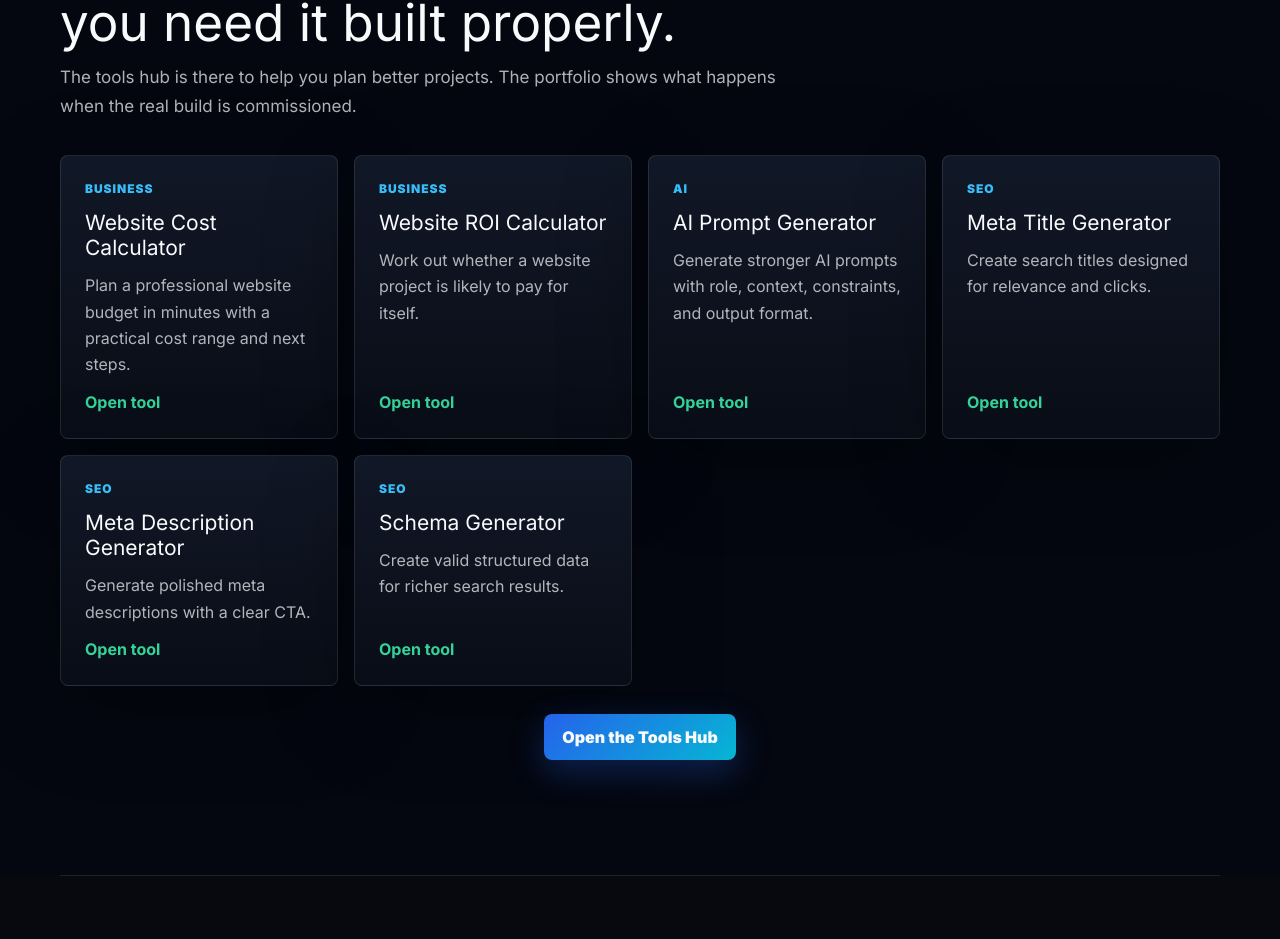
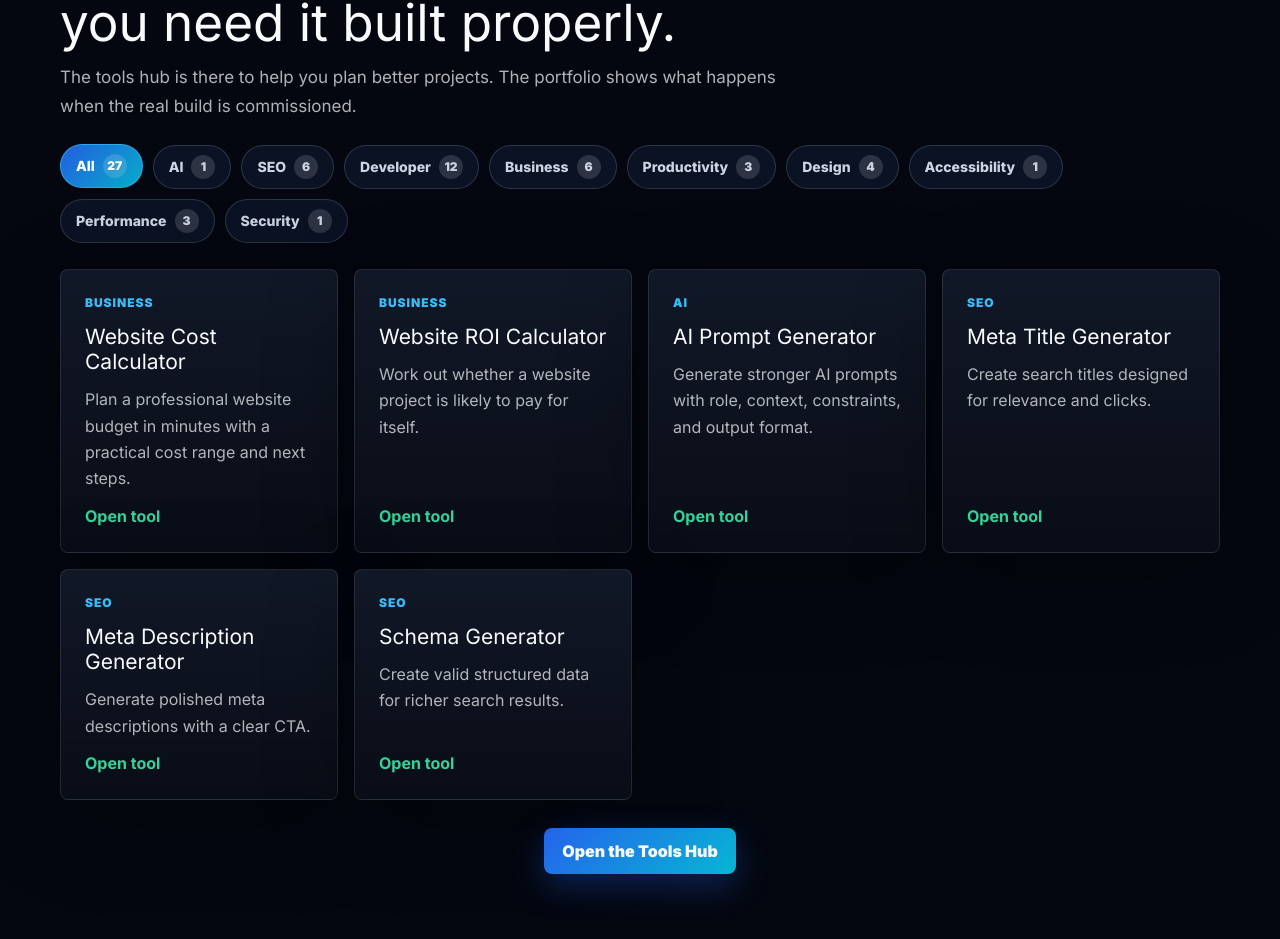
Before and after one commit to dean1234533/deanburt-dev, a React (Vite) app: page / in a window 1280 px wide. Shown: the part 3718-4657 px from the top of the page. Built offline with nearby package versions, Linux system fonts and the light colour scheme.

Commit message:
Add homepage tools category filter

```diff
--- a/src/App.jsx
+++ b/src/App.jsx
@@ -416,7 +416,7 @@ function HomePage({ navigate }) {
       <ServicesSnapshot />
       <Section tone="dark">
         <SectionHeader eyebrow="Free Tools" title="Use the tools. Hire me when you need it built properly." copy="The tools hub is there to help you plan better projects. The portfolio shows what happens when the real build is commissioned." />
-        <ToolGrid tools={tools.slice(0, 6)} navigate={navigate} />
+        <HomeToolsPreview navigate={navigate} />
         <div className="center-gap">
           <Button href="/free-tools" navigate={navigate}>Open the Tools Hub</Button>
         </div>
@@ -522,6 +522,18 @@ function ToolFilter({ activeCategory, onChange }) {
         </button>
       ))}
     </div>
+  );
+}
+
+function HomeToolsPreview({ navigate }) {
+  const [activeCategory, setActiveCategory] = useState('all');
+  const previewTools = activeCategory === 'all' ? tools.slice(0, 6) : categoryTools(activeCategory).slice(0, 6);
+
+  return (
+    <>
+      <ToolFilter activeCategory={activeCategory} onChange={setActiveCategory} />
+      <ToolGrid tools={previewTools} navigate={navigate} />
+    </>
   );
 }
 
```
